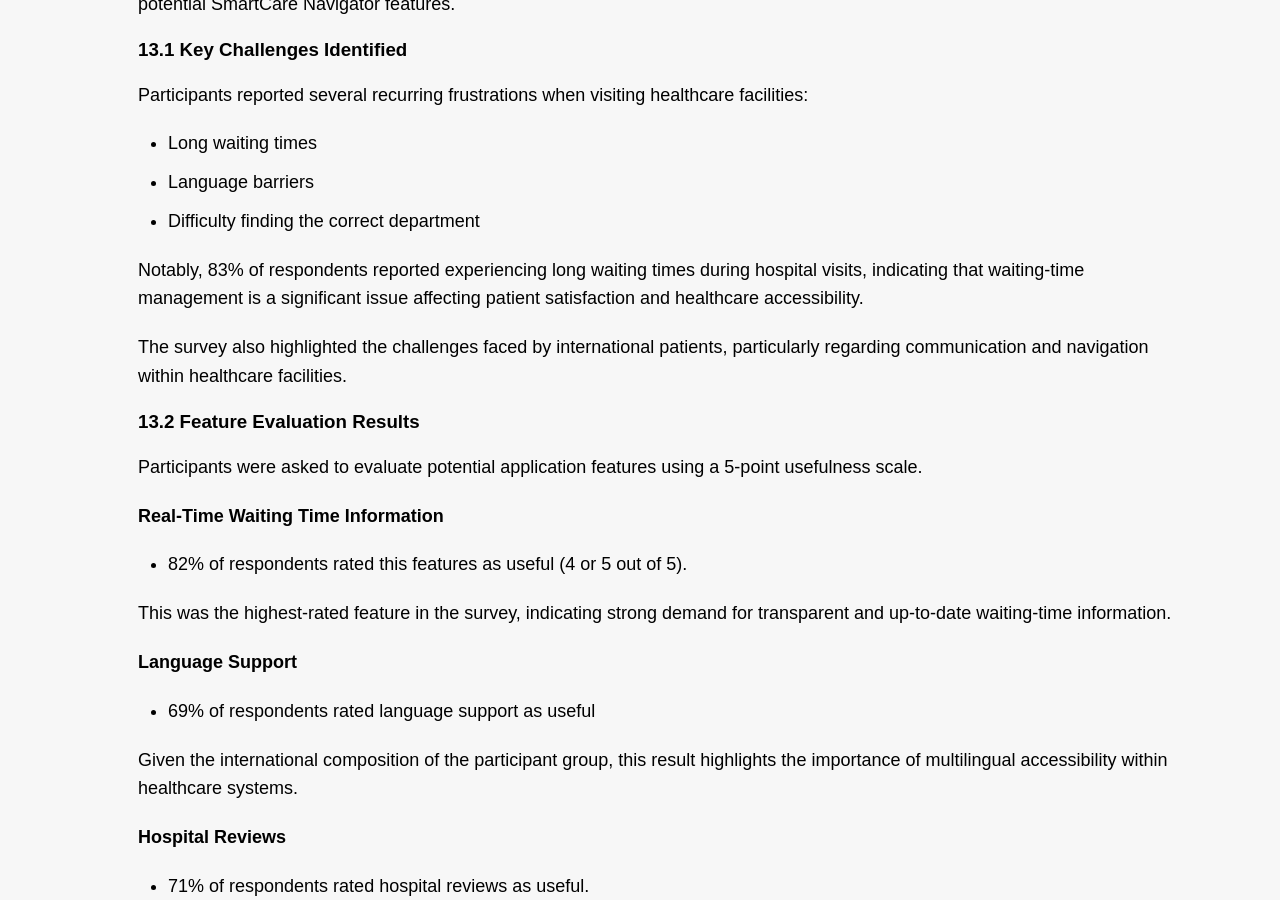
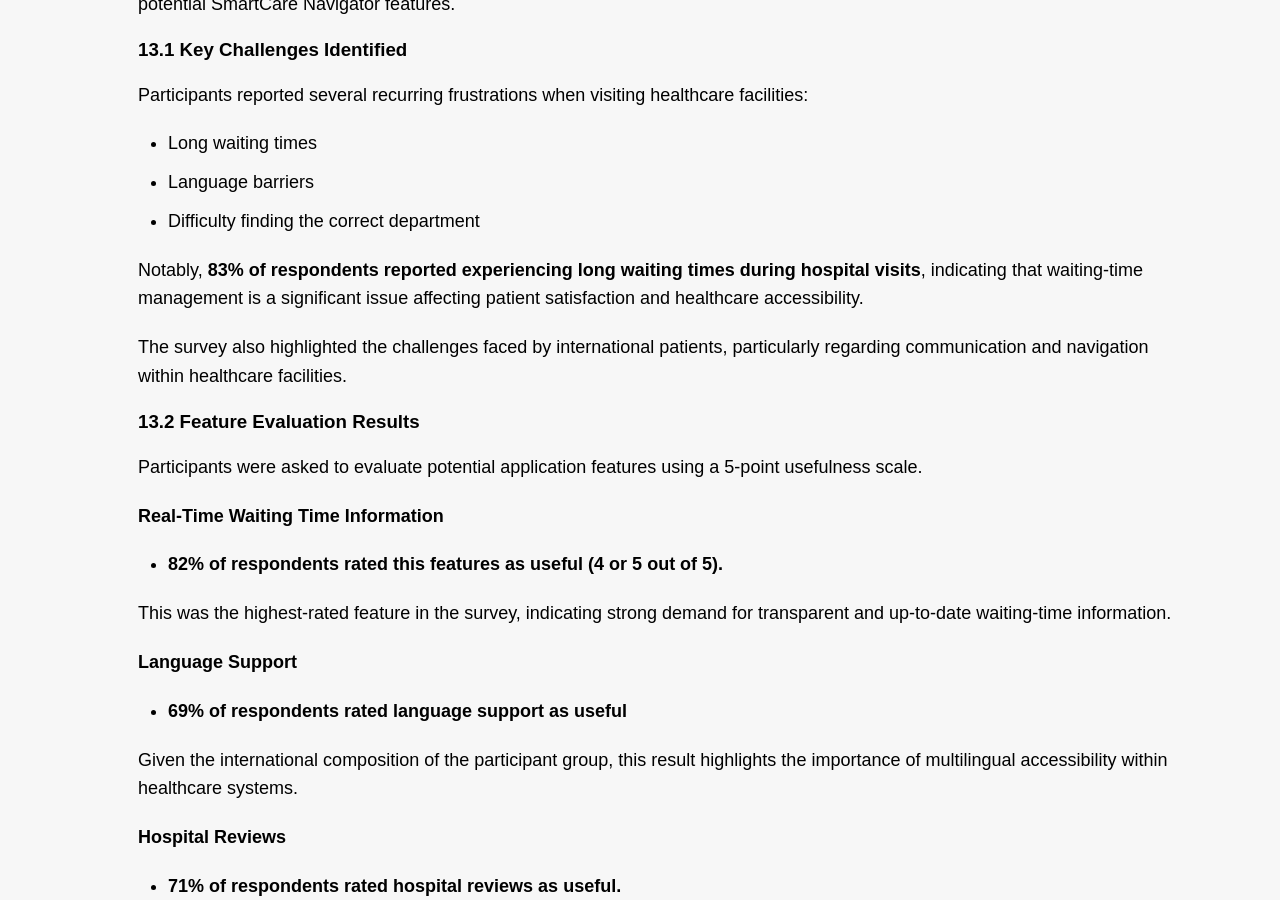
Before and after one commit to daitera1/PBL3-Group-D, a Jekyll site: the page built from _posts/2026-04-28-requirements-specification.md, in a window 1280 px wide and 900 px high, scrolled down 15306 px. Built offline with Jekyll 4.4.1, drawn with Linux system fonts in a browser that asks for light colours; some of the changed text lies outside the part shown.

```diff
--- a/_posts/2026-04-28-requirements-specification.md
+++ b/_posts/2026-04-28-requirements-specification.md
@@ -555,8 +555,8 @@ The system shall support future enhancements and integration with additional hea
 
 ### 11.2 Predictive Features List
 
-* **Temporal Features**: Hour of day, Day of week, Weekend/Weekday indicators, and Holiday indicators.
-* **Historical Features**: Rolling average queue duration (1h, 3h, 6h intervals) and lag-based previous recorded wait times.
+* **Temporal Features**: Hour of day, Day of week, **Weekend/Weekday indicators**, and Holiday indicators.
+* **Historical Features**: **Rolling average queue duration** (1h, 3h, 6h intervals) and lag-based previous recorded wait times.
 * **Trend Features**: Facility-specific congestion gradients over the last 60 minutes.
 
 ---
@@ -634,7 +634,7 @@ Participants reported several recurring frustrations when visiting healthcare fa
 * Language barriers
 * Difficulty finding the correct department
 
-Notably, 83% of respondents reported experiencing long waiting times during hospital visits, indicating that waiting-time management is a significant issue affecting patient satisfaction and healthcare accessibility.
+Notably, **83% of respondents reported experiencing long waiting times during hospital visits**, indicating that waiting-time management is a significant issue affecting patient satisfaction and healthcare accessibility.
 
 The survey also highlighted the challenges faced by international patients, particularly regarding communication and navigation within healthcare facilities.
 
@@ -644,19 +644,19 @@ Participants were asked to evaluate potential application features using a 5-poi
 
 **Real-Time Waiting Time Information**
 
-* 82% of respondents rated this features as useful (4 or 5 out of 5).
+* **82% of respondents rated this features as useful (4 or 5 out of 5).**
 
 This was the highest-rated feature in the survey, indicating strong demand for transparent and up-to-date waiting-time information.
 
 **Language Support**
 
-* 69% of respondents rated language support as useful
+* **69% of respondents rated language support as useful**
 
 Given the international composition of the participant group, this result highlights the importance of multilingual accessibility within healthcare systems.
 
 **Hospital Reviews**
 
-* 71% of respondents rated hospital reviews as useful.
+* **71% of respondents rated hospital reviews as useful.**
 
 This suggests that users value community experiences and additional information when selecting healthcare facilities.
 
```
Also changed, not shown: 1 other file.
